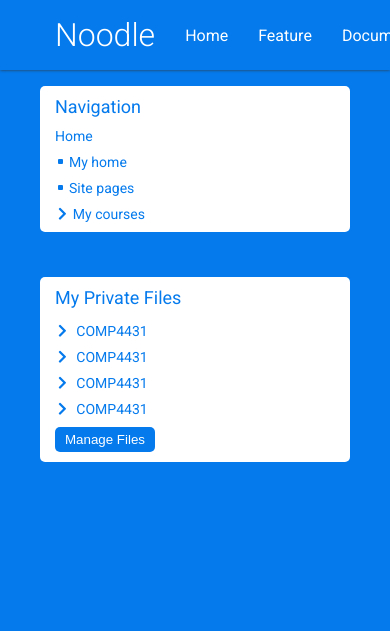
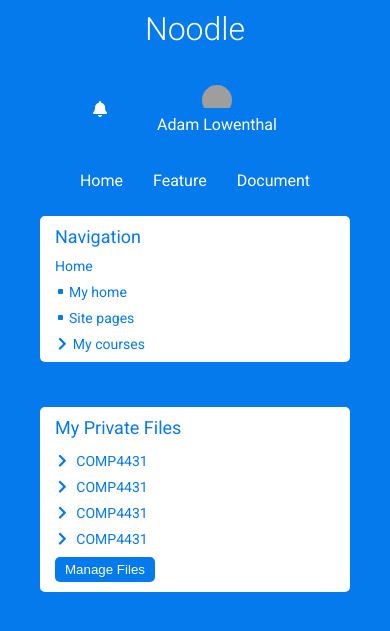
Before and after one commit to ovo-404/noodle, a PHP site: page /index.html in a window 390 px wide. Shown: the top 631 px of the page. Run offline with PHP 8.4, Linux system fonts and the light colour scheme; grey boxes are pictures that could not be loaded.

Commit message:
Developing responsive index.html ui template

```diff
--- a/public/css/style.css
+++ b/public/css/style.css
@@ -241,18 +241,34 @@ img {
         grid-template-columns: 3fr 6fr 3fr;
     }
 }
-@media(max-width: 798px) {
-    .main .grid {
-        grid-template-columns: 4fr 4fr 4fr;
+
+/* Tablets and under */
+@media(max-width: 768px) {
+    .navbar {
+        height: 110px;
     }
-}
-@media(max-width: 768px) {
+
+    .navbar .container {
+        overflow: visible;
+        height: 100% !important;
+    }
+
+    .navbar .flex {
+        flex-wrap: wrap;
+        height: auto;
+    }
+
+    .navbar .logo {
+        flex-basis: 100%;
+    }
+
     .main {
         height: auto;
     }
+
     .main .grid {
-        display: flex;
-        flex-direction: column;
+        grid-template-columns: 1fr;
+        grid-template-rows: 1fr;
     }
 
     .main .menu_left.flex, .main .menu_right {
@@ -261,3 +277,34 @@ img {
         overflow: visible;
     }
 }
+
+/* Mobile */
+@media(max-width: 575px) {
+    .navbar {
+        height: 200px;
+        box-shadow: none;
+    }
+
+    .navbar .logo {
+        flex-basis: auto;
+    }
+
+    .navbar .flex {
+        flex-wrap: nowrap;
+        flex-direction: column;
+    }
+
+    .user {
+        order: 1;
+        margin: auto;
+    }
+
+    .navbar nav {
+        order: 2;
+    }
+
+    .navbar ul {
+        padding: 10px;
+        /* background-color: rgba(0, 0, 0, 0.1); */
+    }
+}
```
